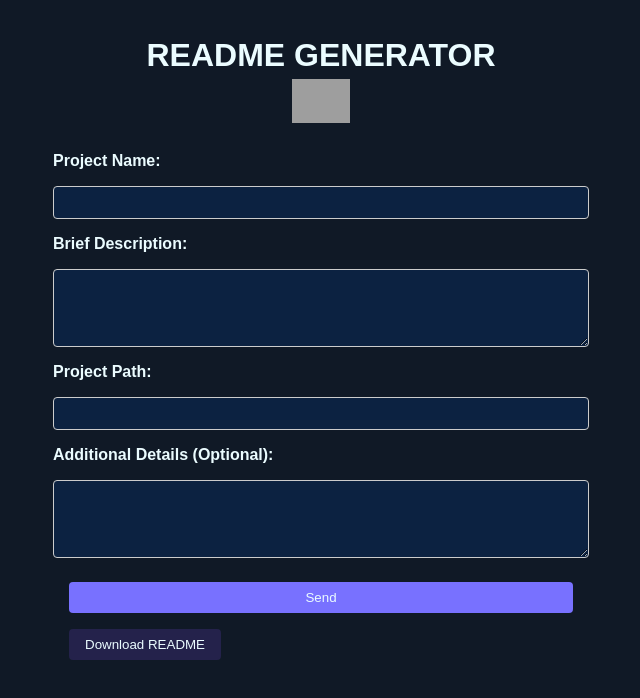
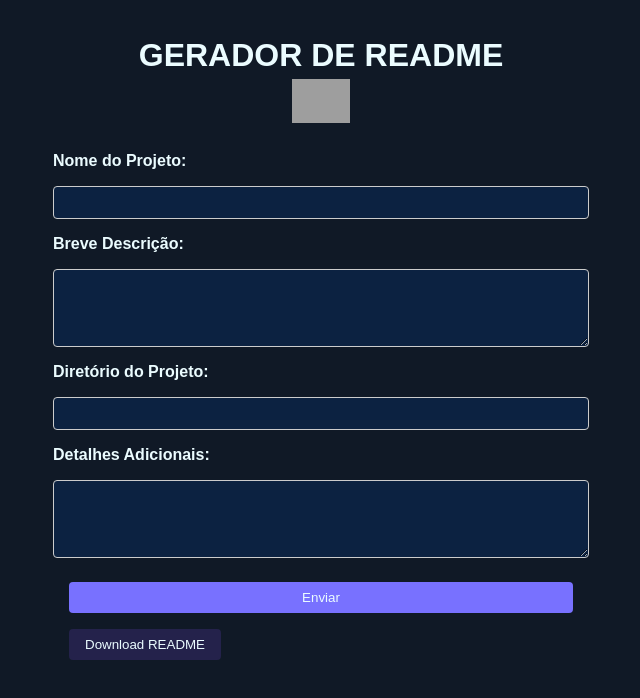
Before and after one commit to mathgurgel/README_md_Generator, a plain HTML site: page frontend/index.html in a window 1280 px wide. Shown: the whole page, without its empty margins (319-959 px from the left). Drawn offline with Linux system fonts and the light colour scheme; grey boxes are pictures that could not be loaded.

Commit message:
chore: translate project to Portuguese

```diff
--- a/frontend/index.html
+++ b/frontend/index.html
@@ -1,31 +1,31 @@
 <!DOCTYPE html>
-<html lang="en">
+<html lang="pt-br">
   <head>
     <meta charset="UTF-8" />
     <meta name="viewport" content="width=device-width, initial-scale=1.0" />
     <link rel="stylesheet" href="style.css" />
-    <title>README Generator</title>
+    <title>GERADOR DE README</title>
   </head>
   <body>
     <header>
-      <h1 id="banner">README GENERATOR</h1>
+      <h1 id="banner">GERADOR DE README</h1>
       <img id="logo-imersao" src="https://cursos.alura.com.br/assets/images/immersion/imersao_ia_google_logo.png">
     </header>
     <main>
       <form id="readme-form">
-        <label for="project-name">Project Name:</label>
+        <label for="project-name">Nome do Projeto:</label>
         <input type="text" id="project-name" required />
 
-        <label for="project-description">Brief Description:</label>
+        <label for="project-description">Breve Descrição:</label>
         <textarea id="project-description" rows="4" required></textarea>
 
-        <label for="project-path">Project Path:</label>
+        <label for="project-path">Diretório do Projeto:</label>
         <input type="text" id="project-path" required />
 
-        <label for="additional-details">Additional Details (Optional):</label>
+        <label for="additional-details">Detalhes Adicionais:</label>
         <textarea id="additional-details" rows="4"></textarea>
 
-        <button type="button" onclick="sendData()">Send</button>
+        <button type="button" onclick="sendData()">Enviar</button>
       </form>
 
       <a id="download-link" href="#" download="README.md">
```
Also changed, not shown: 1 other file.
